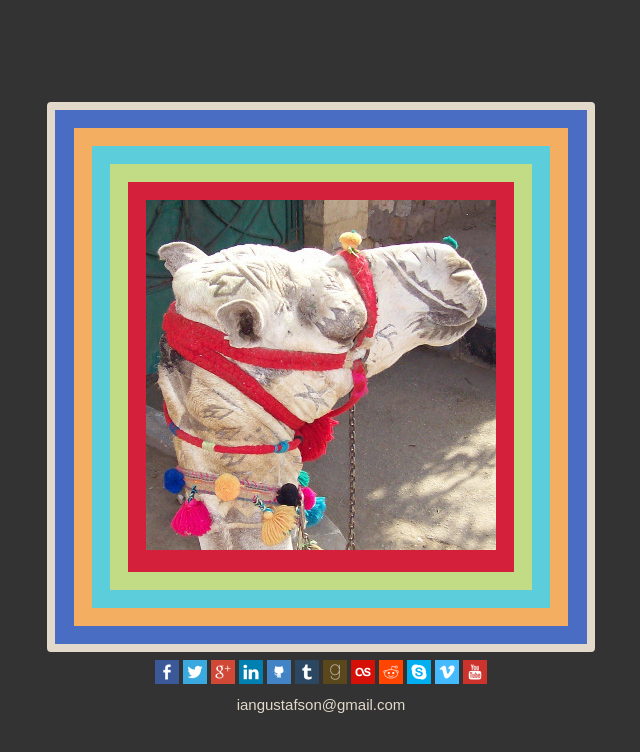
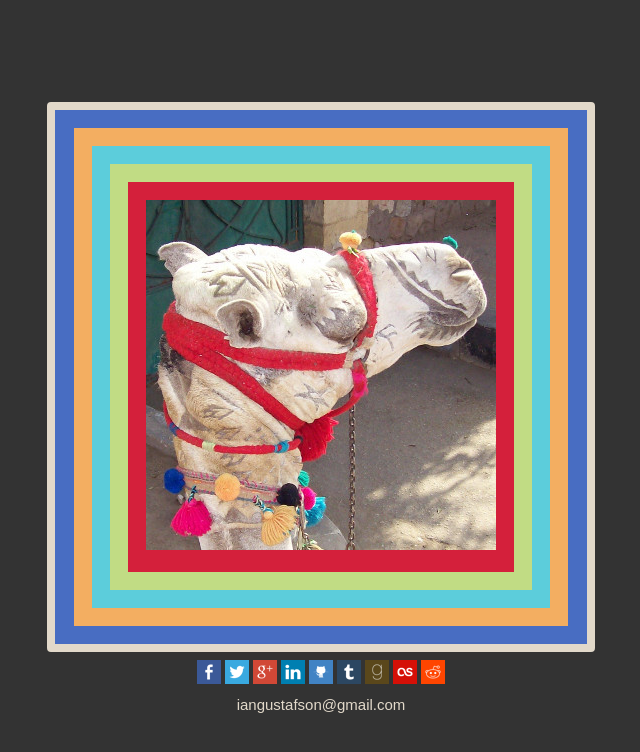
Before and after one commit to igustafson/iangustafson, a plain HTML site: page index.html in a window 1280 px wide. Shown: the whole page, without its empty margins (319-959 px from the left). Drawn offline with Linux system fonts and the light colour scheme; a small style sheet from the web is missing.

Commit message:
Removed youtube, vimeo and skype icons

```diff
--- a/index.html
+++ b/index.html
@@ -103,9 +103,6 @@
               <a href="http://www.goodreads.com/user/show/4047239-ian-gustafson"><img class="goodreads" src="icons/goodreads-24.png" alt="goodreads icon" title="Me on goodreads" /></a>
               <a href="http://www.last.fm/user/iangustafson"><img class="lastfm" src="icons/lastfm-24.png" alt="last.fm icon" title="Me on last.fm" /></a>
               <a href="http://www.reddit.com/user/iangustafson/"><img class="reddit" src="icons/reddit-24.png" alt="reddit icon" title="Me on reddit" /></a>
-              <a href="skype:iangustafson?call"><img class="skype" src="icons/skype-24.png" alt="Skype icon" title="Me on Skype" /></a>
-              <a href="https://vimeo.com/iangustafson"><img class="vimeo" src="icons/vimeo-24.png" alt="Vimeo icon" title="Me on Vimeo" /></a>
-              <a href="http://www.youtube.com/user/buck4of4"><img class="youtube" src="icons/youtube-24.png" alt="YouTube icon" title="Me on YouTube" /></a>
             </div>
             <div id="contact">
               <a href="mailto:iangustafson@gmail.com">iangustafson@gmail.com</a>
```
